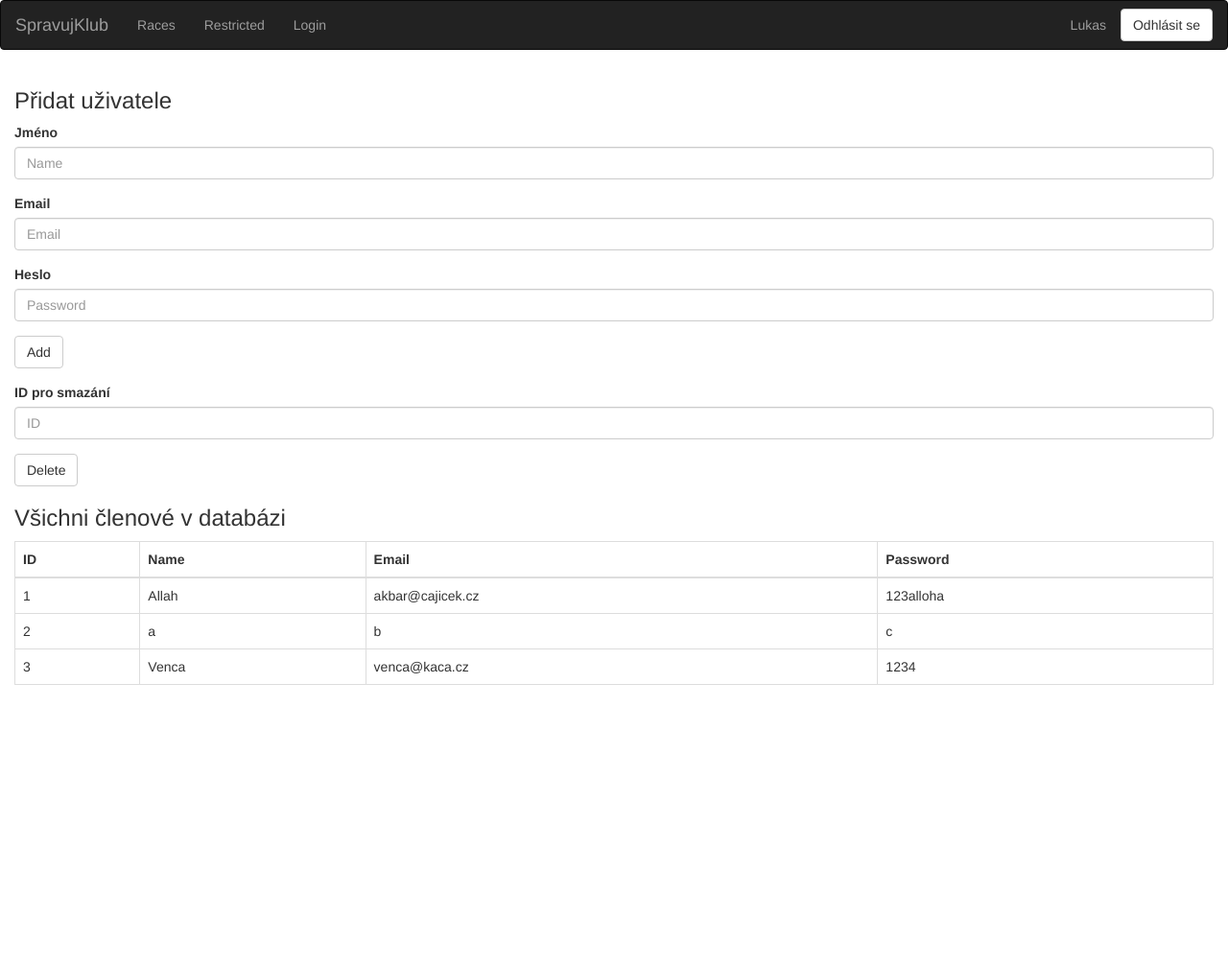
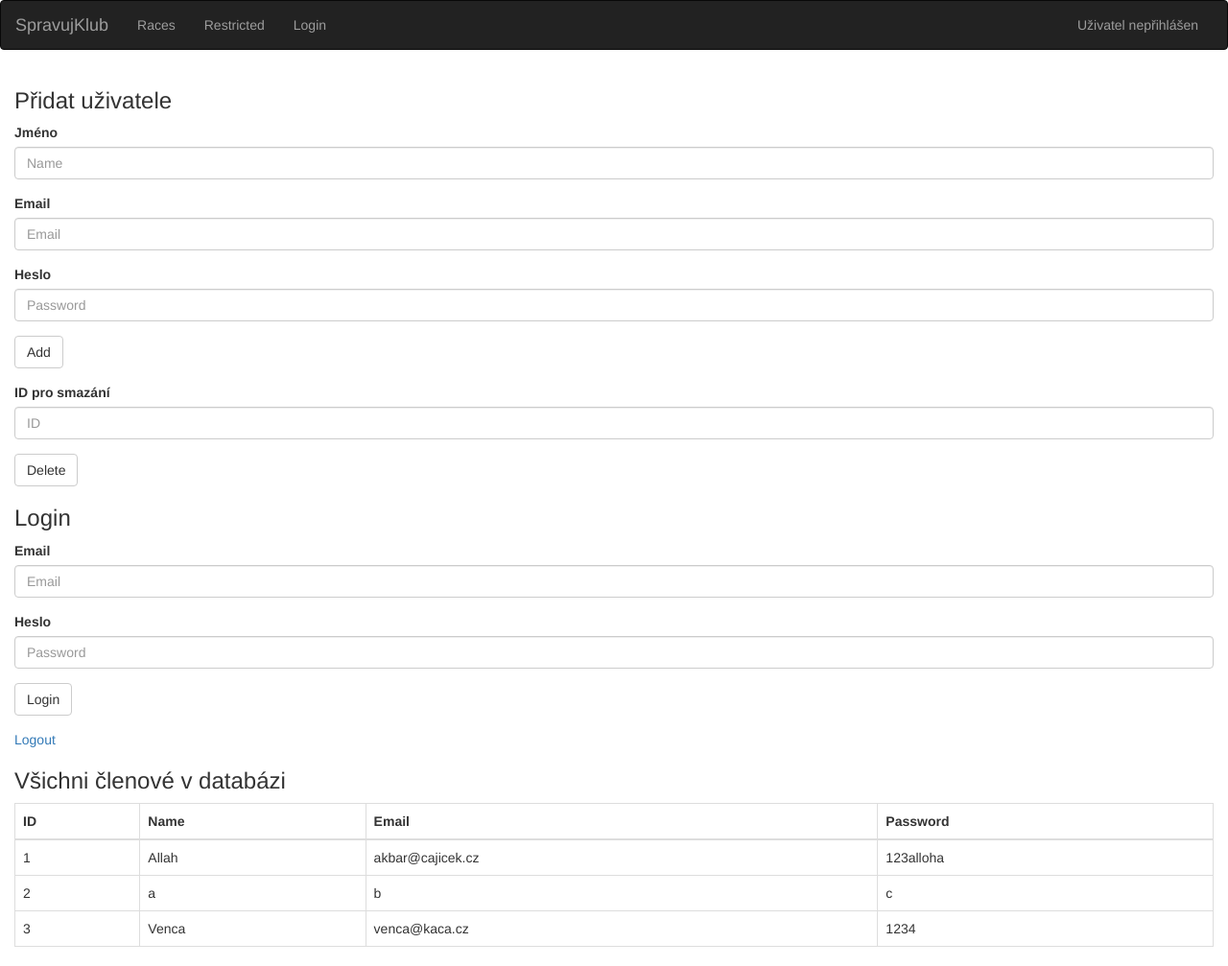
Before and after one commit to MSKL/fit-bi-si1, a Flask app: page / in a window 1280 px wide. Shown: the whole page at 96% size. Before the commit the page ends 714 px from the top, so only its background shows below. Run offline with Flask 2, Linux system fonts and the light colour scheme; data comes from the database, SQL or seed files in the repository; both versions use the stored data as it was after the commit; some libraries are stand-ins or nearby versions.

Commit message:
Login somewhat works

```diff
--- a/spravujklub/main.py
+++ b/spravujklub/main.py
@@ -25,7 +25,8 @@ from views import *
 @login_manager.user_loader
 def load_user(user_id):
     """should take the unicode ID of a user, and return the corresponding user object"""
-    return Member.get(user_id)
+    #return Member.get(user_id)
+    return None
 
 
 if __name__ == '__main__':
--- a/spravujklub/templates/base.html
+++ b/spravujklub/templates/base.html
@@ -9,10 +9,8 @@
 						<!-- Brand and toggle get grouped for better mobile display -->
 						<div class="navbar-header">
 							<button type="button"
-									class="navbar-toggle collapsed"
-									data-toggle="collapse"
-									data-target="#bs-example-navbar-collapse-1"
-									aria-expanded="false">
+									class="navbar-toggle collapsed" data-toggle="collapse"
+									data-target="#bs-example-navbar-collapse-1" aria-expanded="false">
 								<span class="sr-only">Toggle navigation</span>
 								<span class="icon-bar"></span>
 								<span class="icon-bar"></span>
@@ -39,12 +37,19 @@
 
 							<ul class="nav navbar-nav navbar-right">
 								<li>
-									<a href="{{ url_for('profile') }}">{{ user.name }}</a>
+									{% if current_user.is_authenticated %}
+										<a href="{{ url_for('profile') }}">Přihlášen uživatel {{ current_user.name }}</a>
+									{% else %}
+										<a>Uživatel nepřihlášen</a>
+									{% endif %}
 								</li>
 								<li>
-									<button type="button" class="btn btn-default navbar-btn" id="signIn_button">
-										Odhlásit se
-									</button>
+									{% if current_user.is_authenticated %}
+										<button type="button" onclick="location.href='/logout'"
+												class="btn btn-default navbar-btn" id="signIn_button">
+											Odhlásit se
+										</button>
+									{% endif %}
 								</li>
 							</ul>
 						</div>
--- a/spravujklub/templates/index.html
+++ b/spravujklub/templates/index.html
@@ -3,7 +3,6 @@
 {% block content %}
 
     <div class="container-fluid tab-content">
-
         <form action="/" role="form">
             <h3>Přidat uživatele</h3>
             <div class="form-group">
@@ -21,9 +20,7 @@
             <div class="form-group">
                 <button type="submit" class="btn btn-default">Add</button>
             </div>
-
         </form>
-
 
         <form action="/" role="form">
             <div class="form-group">
@@ -34,6 +31,23 @@
                 <button type="submit" class="btn btn-default">Delete</button>
             </div>
         </form>
+
+		<form action="/" role="form">
+            <h3>Login</h3>
+            <div class="form-group">
+                <label for="inputPrice">Email</label>
+                <input type="text" class="form-control" name="login_mail" placeholder="Email" >
+            </div>
+			<div class="form-group">
+                <label for="inputPrice">Heslo</label>
+                <input type="text" class="form-control" name="login_password" placeholder="Password" >
+            </div>
+            <div class="form-group">
+                <button type="submit" class="btn btn-default">Login</button>
+            </div>
+        </form>
+		<a href="/logout">Logout</a>
+
 
         <h3>Všichni členové v databázi</h3>
 
--- a/spravujklub/views.py
+++ b/spravujklub/views.py
@@ -1,4 +1,4 @@
-from flask import request, render_template
+from flask import request, render_template, redirect
 from entities.Race import Race
 from main import app, db
 from models import Member
@@ -8,13 +8,18 @@ import datetime
 
 @app.route('/', methods=['GET'])
 def index():
+    # Testing adding to the DB
     name = request.values.get("name")
     email = request.values.get("mail")
     password = request.values.get("password")
+    # Testing deleting from DB
     delete = request.values.get("delete")
+    # Testing login
+    login_mail = request.values.get("login_mail")
+    login_password = request.values.get("login_password")
 
     if name and email:
-        # Create a new member
+        # Create a new memberą
         new_member = Member(name=name, email=email, password=password)
         # Add it to the database session
         db.session.add(new_member)
@@ -26,11 +31,20 @@ def index():
         db.session.delete(memb)
         db.session.commit()
 
+    if login_mail and login_password:
+        some_user = db.session.query(Member).filter(Member.email == login_mail).first()
+        if not some_user:
+            print("User not found")
+        else:
+            if login_password == some_user.password:
+                flask_login.login_user(some_user)
+                print("Logged in user %s" % some_user.email)
+
     # Get all members from the DB
     members = Member.query.all()
 
     # Render the template
-    return render_template("index.html", members=members, title="SpravujKlub", user=Member("Lukas", "test@test.cz", "1234"))
+    return render_template("index.html", members=members, title="SpravujKlub")
 
 
 @app.route('/races', methods=['GET'])
@@ -50,13 +64,13 @@ def race_detail():
     pass
 
 
-@app.route('/profile', methods=[ 'GET' ])
+@app.route('/profile', methods=['GET'])
 def profile():
     # TODO: Make the user's profile page
     return render_template("profile.html", user=Member("Lukas", "test@test.cz", "1234"))
 
 
-@app.route('/login', methods= [ 'POST' ])
+@app.route('/login', methods= ['POST'])
 def login():
     # TODO: Make the login page
     pass
@@ -67,3 +81,10 @@ def login():
 def restricted():
     """just a test site to see if the auth works"""
     return "User must be logged in to see this!"
+
+
+@app.route('/logout')
+def logout():
+    """Logs out the current user and then redirects to the index"""
+    flask_login.logout_user()
+    return redirect("/")
```
Also changed, not shown: spravujklub/database/database.db.
